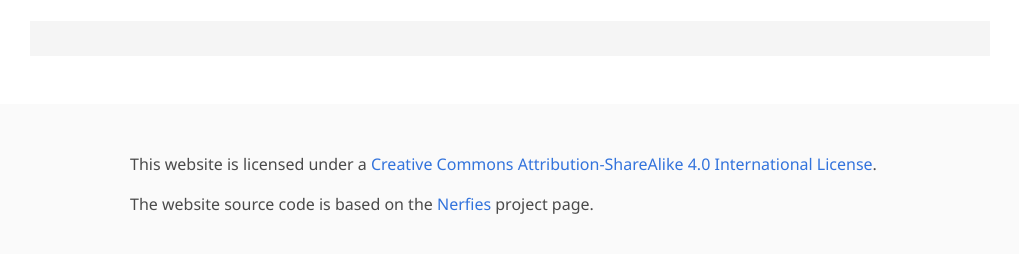
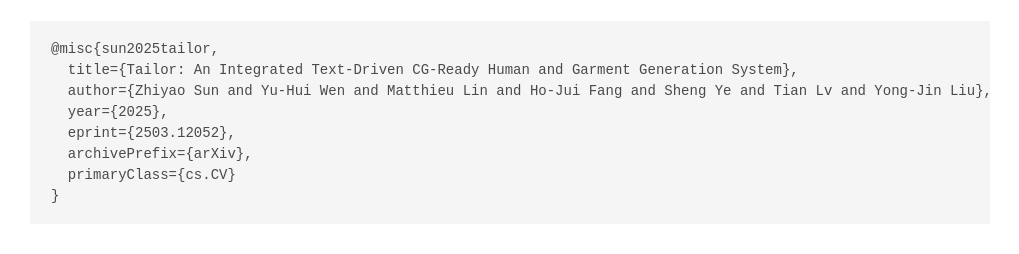
Before and after one commit to human-tailor/human-tailor.github.io, a plain HTML site: page index.html in a window 1280 px wide. Shown: the part 4221-4475 px from the top of the page, without its empty margins (130-1149 px from the left). Drawn offline with nearby package versions, Linux system fonts and the light colour scheme; some icons are missing; a web font is replaced by a local one.

Commit message:
feat: add arXiv link

```diff
--- a/index.html
+++ b/index.html
@@ -109,7 +109,7 @@
               <div class="publication-links">
                 <!-- PDF Link. -->
                 <span class="link-block">
-                  <a class="external-link button is-normal is-rounded is-dark">
+                  <a href="https://arxiv.org/abs/2503.12052" class="external-link button is-normal is-rounded is-dark">
                     <span class="icon">
                       <i class="ai ai-arxiv"></i>
                     </span>
@@ -397,7 +397,14 @@
   <section class="section" id="BibTeX">
     <div class="container is-max-desktop content">
       <h2 class="title">BibTeX</h2>
-      <pre><code></code></pre>
+      <pre><code>@misc{sun2025tailor,
+  title={Tailor: An Integrated Text-Driven CG-Ready Human and Garment Generation System},
+  author={Zhiyao Sun and Yu-Hui Wen and Matthieu Lin and Ho-Jui Fang and Sheng Ye and Tian Lv and Yong-Jin Liu},
+  year={2025},
+  eprint={2503.12052},
+  archivePrefix={arXiv},
+  primaryClass={cs.CV}
+}</code></pre>
     </div>
   </section>
 
```
